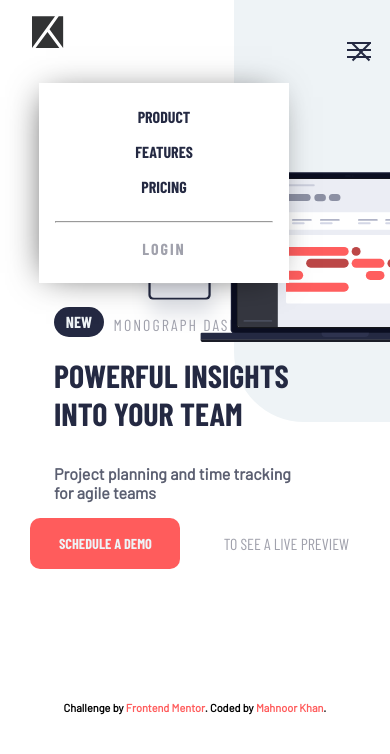
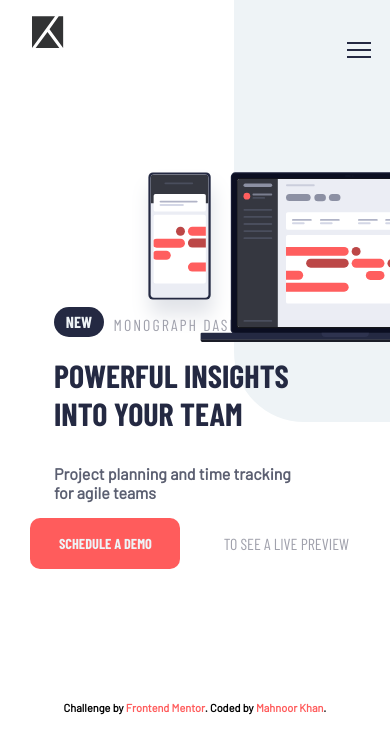
Before and after one commit to mahnoork18/project-tracking-intro-component, a plain HTML site: page index.html in a window 390 px wide. Shown: the top 754 px of the page. Drawn offline with nearby package versions, Linux system fonts and the light colour scheme.

Commit message:
update html

```diff
--- a/index.html
+++ b/index.html
@@ -50,13 +50,13 @@
           <img src="./images/logo.svg" alt="project tracking logo">
         </div>
         <div class="hamburger">
-      <button id="ham">    <img src="./images/icon-hamburger.svg" alt="icon-hamburger"></button>
+      <button id="ham"> <img src="./images/icon-hamburger.svg" alt="icon-hamburger"></button>
         </div>
         <div class="close">
-          <button   id="close"><img src="./images/icon-close.svg" alt="icon-close"></button>
+          <button  class="hide" id="close"><img src="./images/icon-close.svg" alt="icon-close"></button>
         </div>
       </div>
-      <div class="mobile-navbar">
+      <div class="mobile-navbar hide">
         <ul>
           <li><a href="#"> Product</a></li>
           <li><a href="#"> Features</a></li>
```
